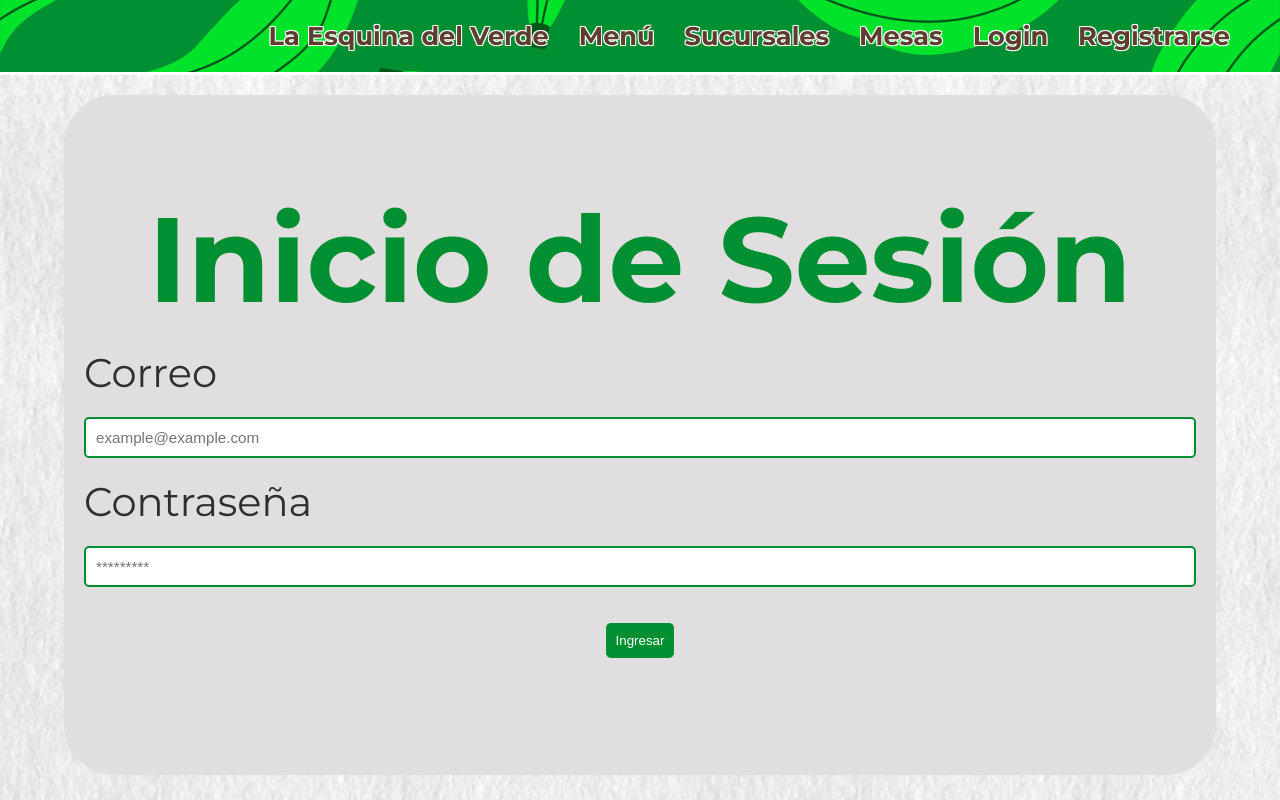
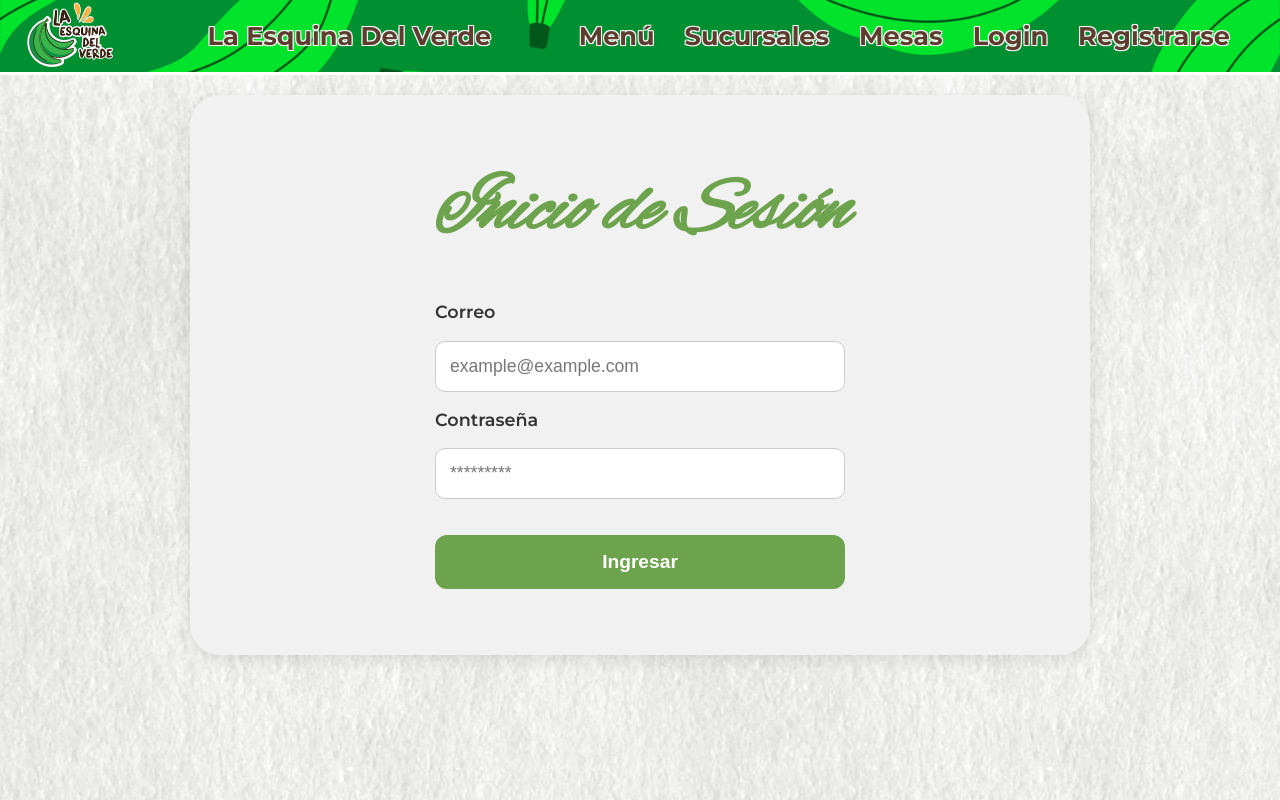
Before and after one commit to chadowsv/Coffend, a React (Create React App) app in the folder react-app/: page /login in a window 1280 px wide. Built offline with nearby package versions, Linux system fonts and the light colour scheme.

Commit message:
Modal Arreglado, Favicon, Mismo estilo en login y registro

```diff
--- a/react-app/public/index.html
+++ b/react-app/public/index.html
@@ -2,7 +2,7 @@
 <html lang="en">
   <head>
     <meta charset="utf-8" />
-    <link rel="icon" href="%PUBLIC_URL%/favicon.ico" />
+    <link rel="icon" href="%PUBLIC_URL%/icon.png" />
     <link rel="preconnect" href="https://fonts.googleapis.com">
     <link rel="preconnect" href="https://fonts.gstatic.com" crossorigin>
     <link href="https://fonts.googleapis.com/css2?family=Alex+Brush&family=Montserrat:ital,wght@0,100..900;1,100..900&family=Source+Sans+3:ital,wght@0,200..900;1,200..900&display=swap" rel="stylesheet">
@@ -27,7 +27,7 @@
       work correctly both with client-side routing and a non-root public URL.
       Learn how to configure a non-root public URL by running `npm run build`.
     -->
-    <title>React App</title>
+    <title>La Esquina Del Verde</title>
   </head>
   <body>
     <noscript>You need to enable JavaScript to run this app.</noscript>
--- a/react-app/src/components/Navbar.tsx
+++ b/react-app/src/components/Navbar.tsx
@@ -1,7 +1,14 @@
 export default function Navbar() {
   return (
     <nav className="navbar">
-      <a href="/" className="navbar-logo">La Esquina del Verde</a>
+      {/* Imagen totalmente a la izquierda */}
+      <a href="/" className="navbar-logo-img">
+        <img src="/img/logo.webp" alt="logo" />
+      </a>
+
+      {/* Todo lo demás permanece igual */}
+      <a href="/" className="navbar-logo">La Esquina Del Verde</a>
+
       <div className="navbar-links">
         <a href="/menu">Menú</a>
         <a href="/sucursales">Sucursales</a>
--- a/react-app/src/styles/global.css
+++ b/react-app/src/styles/global.css
@@ -123,7 +123,7 @@ body {
   height: 75px;
   display: flex;
   align-items: center;
-  justify-content: right;
+  justify-content: space-between; /* ← AQUI CAMBIADO */
   border-bottom: 3px solid white;
 }
 
@@ -190,3 +190,23 @@ button:hover {
   color: #2f2f2f;
   font-weight: bold;
 }
+
+/* ------------------------------ */
+/*        AÑADIDO PARA EL LOGO    */
+/* ------------------------------ */
+
+.navbar-left {
+  display: flex;
+  align-items: center;
+}
+
+.navbar-logo-img img {
+  width: 100px; /* Ajusta si deseas */
+  height: auto;
+}
+
+.navbar-right {
+  display: flex;
+  align-items: center;
+  gap: 20px;
+}
--- a/react-app/src/styles/login.css
+++ b/react-app/src/styles/login.css
@@ -1,105 +1,129 @@
-.login_container{
+/* ------------------------------ */
+/*           LOGIN STYLES         */
+/* ------------------------------ */
+
+/* Contenedor principal */
+.login_container {
     display: flex;
     flex-direction: column;
     margin: 20px auto;
-    height: 85vh;
-    width: 90%;
+    padding: 20px;
+    min-height: 70vh;
+    width: 95%;
+    max-width: 900px;
     align-items: center;
     justify-content: center;
-    background-color: #e0dede;
+    background-color: #f1f1f1;
     color: #2f2f2f;
-    border-radius: 50px;
+    border-radius: 30px;
+    box-shadow: 0px 4px 15px rgba(0, 0, 0, 0.1);
 }
 
-.titulo_inicio_sesion{
-
-    font-size: 120px;
-
-    margin: 0 auto;
+/* Título: Inicio de Sesión */
+.titulo_inicio_sesion {
+    font-family: "Alex Brush", cursive !important;
+    font-size: clamp(2.5rem, 6vw, 5rem);
+    color: #6da34d;
+    margin-bottom: 25px;
+    text-align: center;
+    overflow-wrap: break-word;
+    font-style: italic;
 }
 
-/* Contenedor principal del login */
-.login-wrap {
-  max-width: 900px;
-  margin: 0 auto;
-  width: 100%;
-  display: flex;
-  flex-direction: column;
-  gap: 1rem;
+/* Contenedor del formulario */
+.form_container {
+    width: 100%;
+    display: flex;
+    justify-content: center;
 }
 
-.login-title {
-  font-size: clamp(2rem, 4vw, 8rem);
-  font-family: "Alex Brush";
-  color: #90bb47;
-  font-weight: 700;
-  text-align: center;
-  margin-bottom: clamp(0.5rem, 1vw, 1rem);
-  word-break: break-word;
-  overflow-wrap: anywhere;
+/* Formulario */
+.login-form {
+    display: flex;
+    flex-direction: column;
+    gap: 1rem;
+    width: 90%;
+    max-width: 450px;
+    font-size: 18px;
 }
 
-.login-form {
-  display: flex;
-  flex-direction: column;
-  gap: clamp(0.75rem, 1.5vw, 1rem);
-  width: 100%;
+/* Label */
+.login-form label {
+    font-weight: 600;
+    font-size: clamp(1rem, 1.5vw, 1.1rem);
+    color: #333;
 }
 
-.form-group {
-  display: flex;
-  flex-direction: column;
-  gap: 0.5rem;
-  width: 100%;
+/* Inputs */
+.login-form input {
+    padding: clamp(10px, 2vw, 14px);
+    border-radius: 10px;
+    border: 1px solid #ccc;
+    outline: none;
+    font-size: clamp(1rem, 1.5vw, 1.1rem);
+    width: 100%;
+    transition: 0.2s;
+    background: white;
 }
 
-.form-group label {
-  font-size: clamp(0.95rem, 1.2vw, 1.05rem);
-  font-weight: 600;
-  color: #333;
-  word-break: break-word;
-  overflow-wrap: anywhere;
+.login-form input:focus {
+    border-color: #6da34d;
+    box-shadow: 0 0 5px rgba(109, 163, 77, 0.5);
 }
 
-.form-group input {
-  width: 100%;
-  padding: clamp(0.65rem, 1.2vw, 0.9rem);
-  border-radius: 8px;
-  border: 1px solid #e6e6ee;
-  background: transparent;
-  font-size: clamp(0.95rem, 1.1vw, 1rem);
-  outline: none;
-  transition: border-color 0.3s ease;
-  box-sizing: border-box;
-  word-break: break-word;
-  overflow-wrap: anywhere;
+.login-form input::placeholder {
+    color: #777;
 }
 
-.form-group input:focus {
-  border-color: var(--accent);
+/* Botón */
+.login-form button,
+.login-btn,
+.login-form .btn {
+    margin-top: 20px;
+    width: 100%;
+    padding: clamp(12px, 2vw, 16px);
+    background-color: #6da34d;
+    color: white;
+    border: none;
+    border-radius: 12px;
+    cursor: pointer;
+    transition: 0.2s;
+    font-size: clamp(1rem, 1.5vw, 1.2rem);
+    font-weight: 600;
 }
 
-.form-group input::placeholder {
-  color: #999;
+.login-form button:hover,
+.login-btn:hover,
+.login-form .btn:hover {
+    background-color: #5a8c40;
 }
 
-.login-form .btn {
-  width: 100%;
-  padding: clamp(0.7rem, 1.3vw, 0.9rem);
-  font-size: clamp(0.95rem, 1.1vw, 1rem);
-  margin-top: clamp(0.5rem, 1vw, 0.75rem);
-  box-sizing: border-box;
+/* ------------------------------ */
+/*        RESPONSIVE STYLES       */
+/* ------------------------------ */
+
+@media (max-width: 768px) {
+    .login_container {
+        padding: 15px;
+        width: 98%;
+    }
+
+    .titulo_inicio_sesion {
+        font-size: clamp(2.2rem, 8vw, 3.5rem);
+    }
+
+    .login-form {
+        width: 100%;
+        font-size: 16px;
+    }
 }
 
-@media (max-width: 639px) {
-  .login-wrap {
-    max-width: 100%;
-    padding: 0;
-  }
-  .login-title {
-    margin-bottom: 0.5rem;
-  }
-  .form-group {
-    gap: 0.4rem;
-  }
+@media (max-width: 480px) {
+    .login_container {
+        border-radius: 20px;
+    }
+
+    .titulo_inicio_sesion {
+        font-size: clamp(2rem, 10vw, 3rem);
+    }
 }
--- a/react-app/src/styles/register.css
+++ b/react-app/src/styles/register.css
@@ -1,63 +1,71 @@
+/* ------------------------------ */
+/*         REGISTER STYLES        */
+/* ------------------------------ */
+
+/* Contenedor principal */
 .register_container {
     display: flex;
     flex-direction: column;
     margin: 20px auto;
     padding: 20px;
-    min-height: 90vh;
+    min-height: 70vh;
     width: 95%;
-    max-width: 1000px;
+    max-width: 900px;
     align-items: center;
+    justify-content: center;
     background-color: #f1f1f1;
     color: #2f2f2f;
     border-radius: 30px;
     box-shadow: 0px 4px 15px rgba(0, 0, 0, 0.1);
 }
 
+/* Título igual al login */
 .titulo_registro {
-    font-family: "Alex Brush", cursive;
-    font-size: 70px;
+    font-family: "Alex Brush", cursive !important;
+    font-size: clamp(2.5rem, 6vw, 5rem);
     color: #6da34d;
-    margin-bottom: 20px;
+    margin-bottom: 25px;
     text-align: center;
     overflow-wrap: break-word;
+    font-style: italic;
 }
 
+/* Contenedor del formulario */
 .form_container {
     width: 100%;
     display: flex;
     justify-content: center;
 }
 
-.register-wrap {
-  max-width: 720px;
-  margin: 0 auto;
-  width: 100%;
-  padding: 0.5rem;
-}
-
+/* Formulario */
 .register-form {
     display: grid;
-    gap: 0.8rem;
+    gap: 1rem;
     grid-template-columns: 1fr;
     width: 90%;
     max-width: 600px;
     font-size: 18px;
 }
 
+/* Etiquetas */
 .register-form label {
     font-weight: 600;
+    font-size: clamp(1rem, 1.5vw, 1.1rem);
+    color: #333;
 }
 
+/* Inputs y selects */
 .register-form input,
 .register-form select {
-    padding: 12px;
+    padding: clamp(10px, 2vw, 14px);
     border-radius: 10px;
     border: 1px solid #ccc;
     outline: none;
-    font-size: 16px;
+    font-size: clamp(1rem, 1.5vw, 1.1rem);
     width: 100%;
     box-sizing: border-box;
     transition: 0.2s;
+    background: white;
 }
 
 .register-form input:focus,
@@ -66,12 +74,11 @@
     box-shadow: 0 0 5px rgba(109, 163, 77, 0.5);
 }
 
-button {
-    margin-top: 20px;
-    align-self: center;
+.register-form input::placeholder {
+    color: #777;
 }
 
-
+/* Select deshabilitado */
 .select-disabled {
     pointer-events: none;
     background-color: #e6e6e6;
@@ -80,54 +87,47 @@ button {
     cursor: not-allowed;
 }
 
-.success_container {
-    display: flex;
-    justify-content: center;
-    align-items: center;
-    min-height: 80vh;
+/* Botón igual al login */
+.register-form button,
+.register-form .btn {
+    grid-column: 1 / -1;
+    width: 100%;
+    padding: clamp(12px, 2vw, 16px);
+    background-color: #6da34d;
+    color: white;
+    border: none;
+    border-radius: 12px;
+    cursor: pointer;
+    transition: 0.2s;
+    font-size: clamp(1rem, 1.5vw, 1.2rem);
+    font-weight: 600;
+    margin-top: 20px;
 }
 
-.success_box {
-    background: #ffffff;
-    padding: 40px;
-    border-radius: 20px;
-    text-align: center;
-    box-shadow: 0 4px 15px rgba(0,0,0,0.1);
-    width: 90%;
-    max-width: 500px;
+.register-form button:hover,
+.register-form .btn:hover {
+    background-color: #5a8c40;
 }
 
-.success_box h1 {
-    color: #6da34d;
-    font-size: 40px;
-    margin-bottom: 10px;
+/* ------------------------------ */
+/*        RESPONSIVE STYLES       */
+/* ------------------------------ */
+
+@media (min-width: 700px) {
+    .register-form {
+        grid-template-columns: 1fr 1fr;
+    }
 }
 
-.success_btn {
-    display: inline-block;
-    margin-top: 20px;
-    padding: 10px 20px;
-    background: #6da34d;
-    color: white;
-    border-radius: 10px;
-    text-decoration: none;
-    font-size: 18px;
-    transition: 0.2s;
-}
+/* Ajustes para móvil */
+@media (max-width: 768px) {
+    .register_container {
+        padding: 15px;
+        width: 98%;
+    }
 
-.success_btn:hover {
-    background: #5a8c40;
-}
-
-/* Etiquetas y ayuda */
-.register-help { font-size: 0.95rem; color: var(--muted); }
-
-/* Evitar overflow: cajas se adaptan al contenido */
-.register-wrap * { word-break: break-word; overflow-wrap: anywhere; }
-
-@media (max-width: 768px) {
     .titulo_registro {
-        font-size: 50px;
+        font-size: clamp(2.2rem, 8vw, 3.5rem);
     }
 
     .register-form {
@@ -136,4 +136,18 @@ button {
     }
 }
 
-@media (min-width: 700px) { .register-form { grid-template-columns: 1fr 1fr; } }
+@media (max-width: 480px) {
+    .register_container {
+        border-radius: 20px;
+    }
+
+    .titulo_registro {
+        font-size: clamp(2rem, 10vw, 3rem);
+    }
+}
+
+/* Evitar overflow del contenido */
+.register_container * {
+    word-break: break-word;
+    overflow-wrap: anywhere;
+}
```
Also changed, not shown: react-app/src/styles/menu.css (+72 -83 lines), react-app/public/icon.png (added), 1 other file (tests, documents, lock files or other folders).
